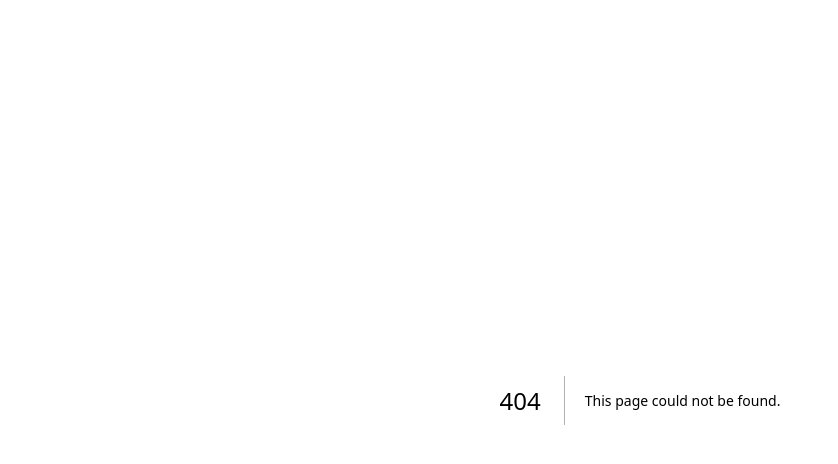
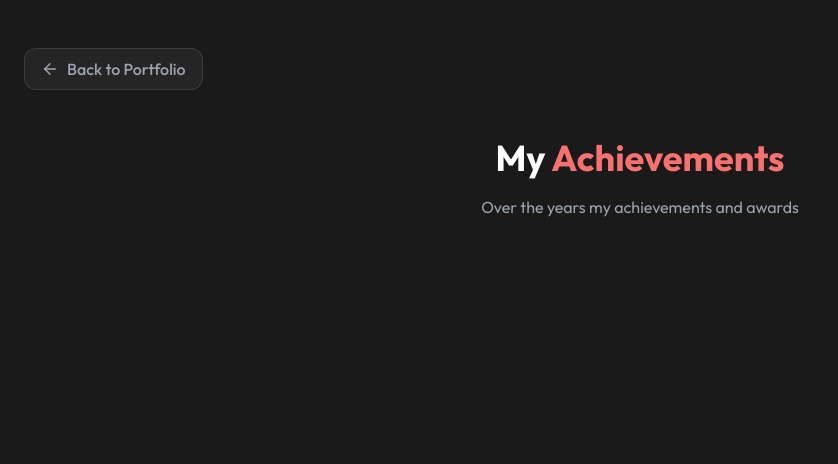
Before and after one commit to das-kushal/kushal, a Next.js app: page /achievements in a window 1280 px wide. Before the commit this address had no page. Shown: the top 464 px of the page, without its empty margins (0-838 px from the left). Built offline with nearby package versions, Linux system fonts and the light colour scheme.

Commit message:
added achievements section

```diff
--- /dev/null
+++ b/app/achievements/page.js
@@ -0,0 +1,139 @@
+"use client";
+import { motion } from "framer-motion";
+import interviewExperiences from "@/constants/interviews";
+import Link from "next/link";
+import { BadgeCheck,Calendar,User,BookOpen,Layers,Code,MessageSquare,Terminal,HelpCircle,Lightbulb,ArrowLeft } from "lucide-react";
+
+export default function InterviewExperiencePage() {
+    return (
+        <main className="min-h-screen bg-gray-50 dark:bg-dark-bg pt-12 pb-20">
+            <div className="container mx-auto px-6">
+                <motion.div
+                    initial={{ opacity: 0,x: -20 }}
+                    animate={{ opacity: 1,x: 0 }}
+                    className="mb-12"
+                >
+                    <Link
+                        href="/"
+                        className="inline-flex items-center gap-2 text-gray-600 dark:text-gray-400 hover:text-primary-400 transition-colors group px-4 py-2 rounded-xl bg-white dark:bg-white/5 border border-gray-200 dark:border-white/10 shadow-sm"
+                    >
+                        <ArrowLeft size={18} className="group-hover:-translate-x-1 transition-transform" />
+                        <span className="font-medium">Back to Portfolio</span>
+                    </Link>
+                </motion.div>
+
+                <motion.div
+                    initial={{ opacity: 0,y: 20 }}
+                    animate={{ opacity: 1,y: 0 }}
+                    className="mb-16"
+                >
+                    <h1 className="text-3xl md:text-4xl font-bold mb-4 text-center">
+                        My <span className="text-primary-400">Achievements</span>
+                    </h1>
+                    <p className="text-gray-600 dark:text-gray-400 max-w-2xl mx-auto text-center leading-relaxed">
+                        Over the years my achievements and awards
+                    </p>
+                </motion.div>
+
+                <div className="space-y-24">
+                    {/* {interviewExperiences.map((exp,idx) => (
+                        <motion.section
+                            key={idx}
+                            initial={{ opacity: 0 }}
+                            whileInView={{ opacity: 1 }}
+                            viewport={{ once: true }}
+                            className="relative"
+                        >
+                            <div className="flex flex-col md:flex-row md:items-center justify-between gap-6 mb-12 pb-6 border-b border-gray-200 dark:border-white/10">
+                                <div>
+                                    <h2 className="text-2xl md:text-3xl font-bold text-gray-900 dark:text-white mb-2">
+                                        {exp.company}
+                                    </h2>
+                                    <div className="flex flex-wrap gap-4 text-sm text-gray-500 dark:text-gray-400">
+                                        {exp.role && (
+                                            <span className="flex items-center gap-1.5">
+                                                <User size={16} className="text-primary-400" />
+                                                {exp.role}
+                                            </span>
+                                        )}
+                                        {exp.date && (
+                                            <span className="flex items-center gap-1.5">
+                                                <Calendar size={16} className="text-primary-400" />
+                                                {exp.date}
+                                            </span>
+                                        )}
+                                    </div>
+                                </div>
+                                <div className="flex items-center gap-2 px-4 py-2 rounded-full bg-primary-400/10 text-primary-400 border border-primary-400/20 text-sm font-semibold">
+                                    <BadgeCheck size={18} />
+                                    <span>Verified Experience</span>
+                                </div>
+                            </div>
+
+                            <div className="">
+                                {exp.rounds.map((round,rIdx) => (
+                                    <div key={rIdx} className="relative pl-8 border-l-2 border-primary-400/20 pb-12 last:pb-0">
+                                        <div className="absolute left-[-9px] top-0 w-4 h-4 rounded-full bg-primary-400 border-4 border-white dark:border-dark-bg shadow-sm" />
+
+                                        <div className="mb-8">
+                                            <h3 className="text-xl font-bold text-gray-900 dark:text-white mb-2 flex items-center gap-2">
+                                                {round.name}
+                                            </h3>
+                                            <div className="flex flex-wrap gap-3 text-xs">
+                                                {round.interviewer && (
+                                                    <span className="text-gray-500 dark:text-gray-400 flex items-center gap-1">
+                                                        <User size={12} /> {round.interviewer}
+                                                    </span>
+                                                )}
+                                                {round.date && (
+                                                    <span className="text-gray-500 dark:text-gray-400 flex items-center gap-1">
+                                                        <Calendar size={12} /> {round.date}
+                                                    </span>
+                                                )}
+                                            </div>
+                                        </div>
+
+                                        <div className="grid grid-cols-1 md:grid-cols-2 gap-4">
+                                            {round.questions.map((q,qIdx) => (
+                                                <div
+                                                    key={qIdx}
+                                                    className="p-6 rounded-2xl bg-white dark:bg-white/5 border border-gray-200 dark:border-white/10 hover:bg-gray-50 dark:hover:bg-white/10 transition-all group"
+                                                >
+                                                    <div className="flex items-start gap-4">
+                                                        <div className="mt-1 p-2 rounded-xl bg-primary-400/10 text-primary-400 group-hover:scale-110 transition-transform">
+                                                            {getIconForType(q.type)}
+                                                        </div>
+                                                        <div>
+                                                            <span className="text-[10px] uppercase tracking-widest font-bold text-primary-400 mb-2 block">
+                                                                {q.type}
+                                                            </span>
+                                                            <p className="text-gray-700 dark:text-gray-300 text-sm leading-relaxed font-medium">
+                                                                {q.content}
+                                                            </p>
+                                                        </div>
+                                                    </div>
+                                                </div>
+                                            ))}
+                                        </div>
+
+                                        {round.notes && (
+                                            <div className="mt-6 p-6 rounded-2xl bg-primary-400/5 border border-primary-400/10">
+                                                <div className="flex items-center gap-2 mb-3 text-primary-400 font-bold text-xs uppercase tracking-widest">
+                                                    <Lightbulb size={16} />
+                                                    <span>Technical Notes</span>
+                                                </div>
+                                                <p className="text-gray-600 dark:text-gray-400 text-sm italic leading-relaxed">
+                                                    "{round.notes}"
+                                                </p>
+                                            </div>
+                                        )}
+                                    </div>
+                                ))}
+                            </div>
+                        </motion.section>
+                    ))} */}
+                </div>
+            </div>
+        </main>
+    );
+}
--- a/components/Navbar.js
+++ b/components/Navbar.js
@@ -2,7 +2,7 @@
 import { useState,useEffect } from "react";
 import Link from "next/link";
 import { motion,AnimatePresence } from "framer-motion";
-import { Menu,X,ExternalLink } from "lucide-react";
+import { Menu,X,ExternalLink,Trophy,BriefcaseBusiness } from "lucide-react";
 import ThemeToggle from "./ThemeToggle";
 
 export default function Navbar() {
@@ -65,6 +65,7 @@ export default function Navbar() {
     { href: "#certifications",label: "Certifications" },
     { href: "#projects",label: "Projects" },
     { href: "#contact",label: "Contact" },
+    { href: "/achievements",label: "Achievements",isExternal: true },
     { href: "/interviews",label: "Interview Experiences",isExternal: true },
   ];
 
@@ -100,7 +101,8 @@ export default function Navbar() {
                     />
                   )}
                   {item.label}
-                  {item.isExternal && <ExternalLink size={12} className="opacity-70" />}
+                  {item.isExternal && (item.label === "Interview Experiences") && <BriefcaseBusiness size={14} className="opacity-70" />}
+                  {item.isExternal && (item.label === "Achievements") && <Trophy size={14} className="opacity-70" />}
                 </Link>
               );
             })}
@@ -139,7 +141,8 @@ export default function Navbar() {
                   className={`p-2 text-sm text-center rounded-xl transition-colors flex items-center justify-center gap-2 ${item.isExternal ? "text-primary-600 dark:text-primary-400 font-semibold bg-primary-600/5 hover:bg-primary-600/10" : "text-gray-700 dark:text-gray-300 hover:text-gray-900 dark:hover:text-white hover:bg-gray-100 dark:hover:bg-white/5"}`}
                 >
                   {item.label}
-                  {item.isExternal && <ExternalLink size={14} />}
+                  {item.isExternal && (item.label === "Interview Experiences") && <BriefcaseBusiness size={14} className="opacity-70" />}
+                  {item.isExternal && (item.label === "Achievements") && <Trophy size={14} className="opacity-70" />}
                 </Link>
               ))}
             </div>
```
